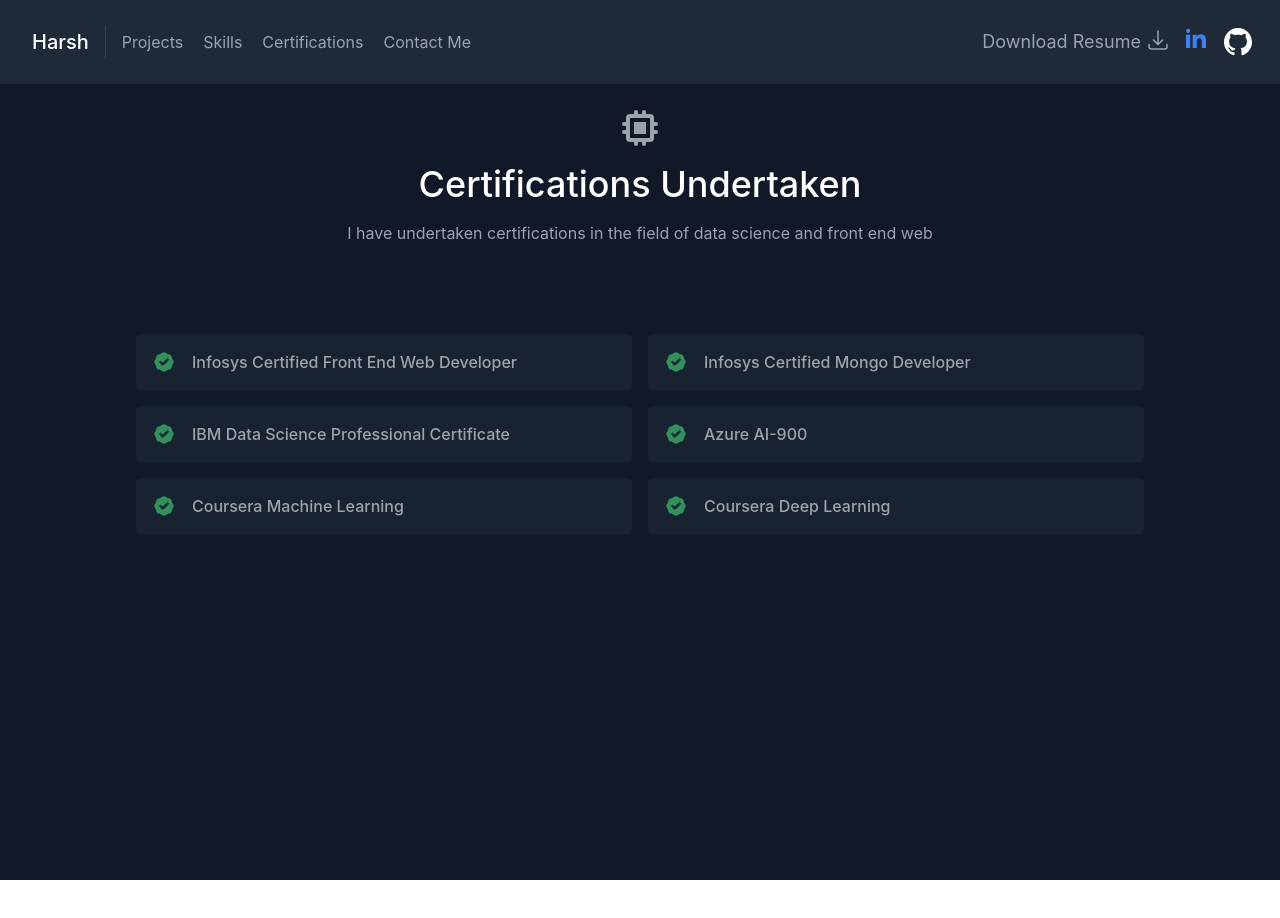
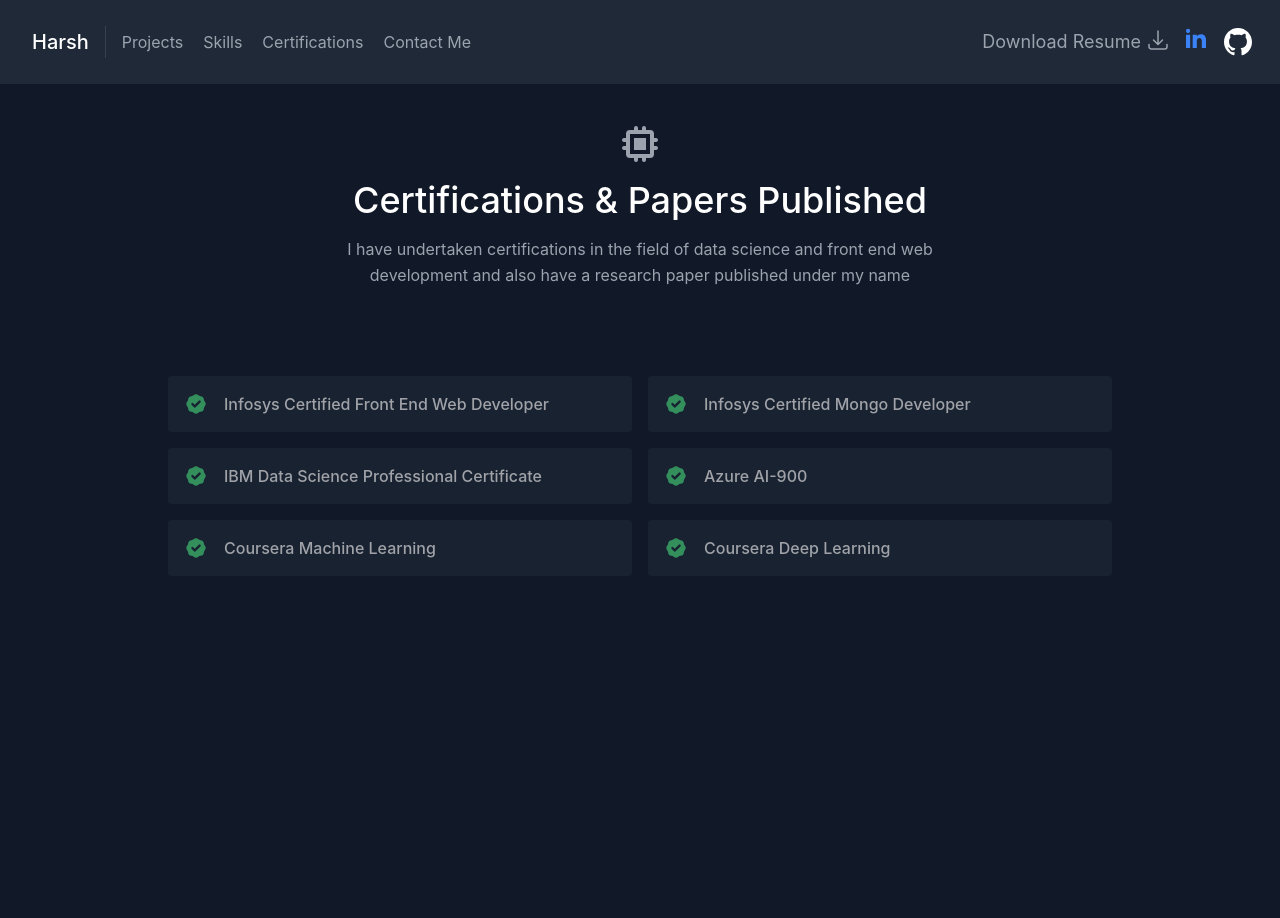
Before and after one commit to harsh3698/portfolioApp, a React (Create React App) app: page /certifications in a window 1280 px wide. Shown: the top 918 px of the page. Before the commit the page ends 880 px from the top, so only its background shows below. Built offline with nearby package versions, Linux system fonts and the light colour scheme.

Commit message:
Update Certifications.jsx

```diff
--- a/src/components/Certifications.jsx
+++ b/src/components/Certifications.jsx
@@ -1,5 +1,3 @@
-
-
 import React from "react";
 import { BadgeCheckIcon, ChipIcon } from "@heroicons/react/solid";
 import { certifications } from "../data";
@@ -7,19 +5,19 @@
 
 function Certifications() {
   return (
-    <div style={{ height: "110vh" }}>
+    <div style={{ height: "150vh" }}>
       <section id="certifications">
         <Navbar />
-        <br/>
-        <div className="container mx-auto ">
+        <div className="container mx-auto px-10 py-10">
           <div className="text-center mb-20">
             <ChipIcon className="w-10 inline-block mb-4" />
             <h1 className="sm:text-4xl text-3xl font-medium title-font text-white mb-4">
-              Certifications Undertaken
+              Certifications & Papers Published
             </h1>
             <p className="text-base leading-relaxed xl:w-2/4 lg:w-3/4 mx-auto">
               I have undertaken certifications in the field of data science and
-              front end web
+              front end web development and also have a research paper published
+              under my name
             </p>
           </div>
           <div className="flex flex-wrap lg:w-4/5 sm:mx-auto sm:mb-2 -mx-2">
```
